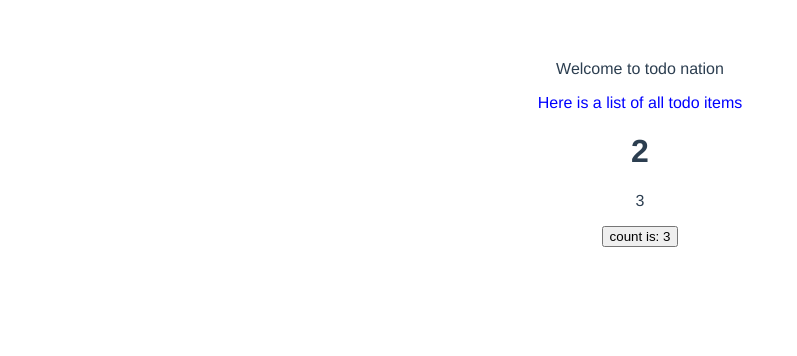
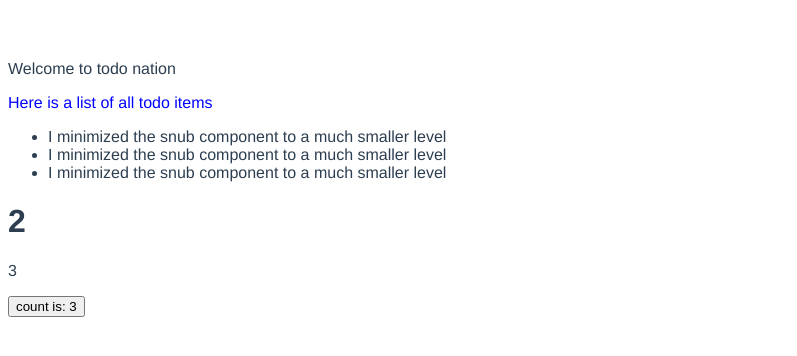
Before and after one commit to spykelion/first-vue, a Vue app: page / in a window 1280 px wide. Shown: the top 356 px of the page, without its empty margins (0-797 px from the left). Built offline with nearby package versions, Linux system fonts and the light colour scheme.

Commit message:
rendered some todo items 🤗

```diff
--- a/src/App.vue
+++ b/src/App.vue
@@ -15,7 +15,6 @@ import Todo from './components/Todo.vue';
   font-family: Avenir, Helvetica, Arial, sans-serif;
   -webkit-font-smoothing: antialiased;
   -moz-osx-font-smoothing: grayscale;
-  text-align: center;
   color: #2c3e50;
   margin-top: 60px;
 }
--- a/src/components/Todo.vue
+++ b/src/components/Todo.vue
@@ -1,4 +1,6 @@
 <script setup>
+import { store } from "../store";
+console.log(store.todos)
 </script>
 
 <template>
@@ -6,6 +8,11 @@
     <p>Welcome to todo nation</p>
     <div class="content">Here is a list of all todo items</div>
   </div>
+  <ul>
+    <li v-for="(todo) in store.todos" :key="todo.id">
+      {{ todo.body }}
+    </li>
+  </ul>
 </template>
 
 <style lang="scss">
--- a/src/store.js
+++ b/src/store.js
@@ -1,22 +1,32 @@
 import { reactive } from "vue";
 const today = new Date();
-const dateCreated = today.getDate()  + "-" + (today.getMonth()+1) + "-" + d.getFullYear() + " " +
-today.getHours() + ":" + today.getMinutes() + today.getSeconds();
-const dateUpdated = today.getDate()  + "-" + (today.getMonth()+1) + "-" + d.getFullYear() + " " +
-today.getHours() + ":" + today.getMinutes() + today.getSeconds();
+const date = today.getDate()  + "-" + (today.getMonth()+1) + "-" + today.getFullYear() + " " +
+today.getHours() + ":" + today.getMinutes() + ":" +today.getSeconds();
+const dateCreated = date
+const dateUpdated = date
 
-const initialTodo = {
+let initialTodo = {
     id: 0,
     title: "Created Level 3 design",
-    body: "I minimized the interface to a much smaller level",
+    body: "I minimized the snub component to a much smaller level",
+    completed: false,
     dateCreated,
     dateUpdated
 
 }
 export const store = reactive({
-    todo: [initialTodo*3],
-    create(){
-
+    todos: [initialTodo,initialTodo,initialTodo],
+    create(obj){
+        const newTodo = obj
+        this.todos = [...this.todos, newTodo]
+    },
+    todoss(){ return this.todos },
+    delete(todo){
+       this.todo =  this.todos.filter(t=>t!=todo)
+    },
+    update(todo){
+        let todoObject =  this.todos.filter(t=>t==todo)
+        todoObject = todo
     },
 
 })
```
Lines whose indentation alone changed are shown as unchanged.
